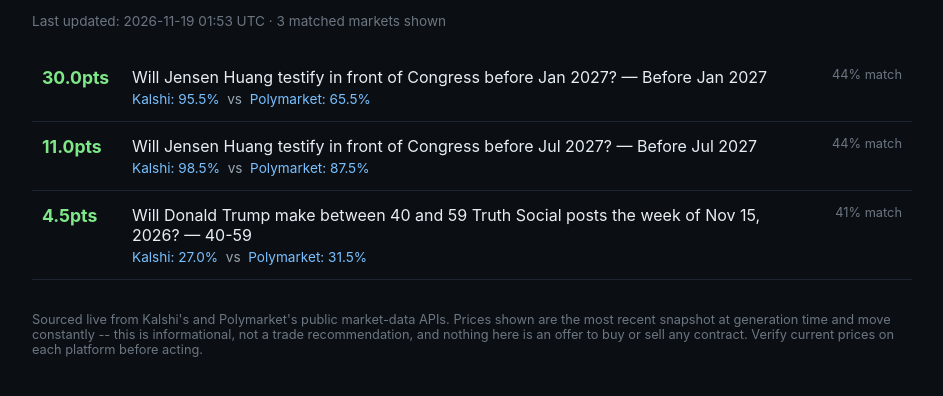
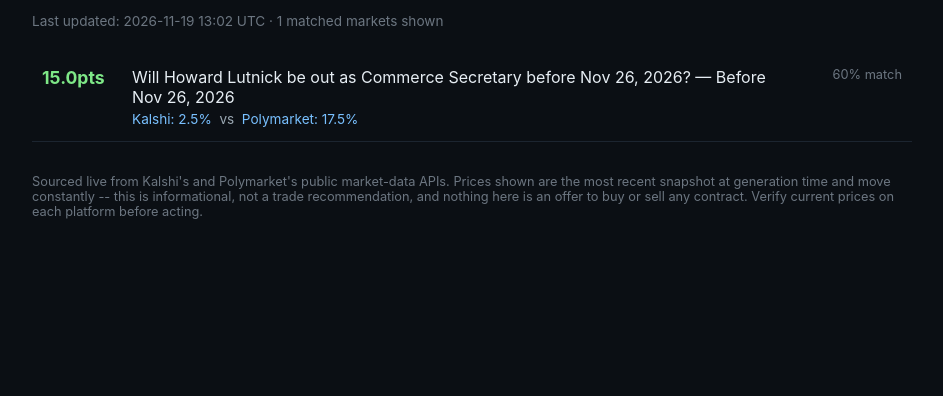
Before and after one commit to dondadahdidit/predict-gap-scanner, a plain HTML site: page docs/index.html in a window 1280 px wide. Shown: the part 110-506 px from the top of the page, without its empty margins (168-1111 px from the left). Drawn offline with Linux system fonts and the light colour scheme.

Commit message:
Update gap scan 2026-11-19T13:02Z

```diff
--- a/docs/index.html
+++ b/docs/index.html
@@ -28,45 +28,21 @@
 <div class="wrap">
   <h1>Predict Gap Scanner</h1>
   <p class="desc">Kalshi vs Polymarket -- same real-world question, different price. Refreshed automatically every few hours from each platform's public API.</p>
-  <div class="meta">Last updated: 2026-11-19 01:53 UTC &middot; 3 matched markets shown</div>
+  <div class="meta">Last updated: 2026-11-19 13:02 UTC &middot; 1 matched markets shown</div>
   <table>
     <tbody>
 
     <tr>
-      <td class="gap">30.0pts</td>
+      <td class="gap">15.0pts</td>
       <td>
-        <div class="q">Will Jensen Huang testify in front of Congress before Jan 2027? — Before Jan 2027</div>
+        <div class="q">Will Howard Lutnick be out as Commerce Secretary before Nov 26, 2026? — Before Nov 26, 2026</div>
         <div class="sub">
-          <a href="https://kalshi.com/markets/kxhuangtestify" target="_blank" rel="noopener">Kalshi: 95.5%</a>
+          <a href="https://kalshi.com/markets/kxlutnickout" target="_blank" rel="noopener">Kalshi: 2.5%</a>
           &nbsp;vs&nbsp;
-          <a href="https://polymarket.com/event/will-jensen-huang-publicly-testify-before-congress-by-december-31-2026" target="_blank" rel="noopener">Polymarket: 65.5%</a>
+          <a href="https://polymarket.com/event/howard-lutnick-out-as-secretary-of-commerce-by-december-31" target="_blank" rel="noopener">Polymarket: 17.5%</a>
         </div>
       </td>
-      <td class="sim">44% match</td>
-    </tr>
-    <tr>
-      <td class="gap">11.0pts</td>
-      <td>
-        <div class="q">Will Jensen Huang testify in front of Congress before Jul 2027? — Before Jul 2027</div>
-        <div class="sub">
-          <a href="https://kalshi.com/markets/kxhuangtestify" target="_blank" rel="noopener">Kalshi: 98.5%</a>
-          &nbsp;vs&nbsp;
-          <a href="https://polymarket.com/event/will-jensen-huang-publicly-testify-before-congress-by-june-30-2027" target="_blank" rel="noopener">Polymarket: 87.5%</a>
-        </div>
-      </td>
-      <td class="sim">44% match</td>
-    </tr>
-    <tr>
-      <td class="gap">4.5pts</td>
-      <td>
-        <div class="q">Will Donald Trump make between 40 and 59 Truth Social posts the week of Nov 15, 2026? — 40-59</div>
-        <div class="sub">
-          <a href="https://kalshi.com/markets/kxtruthsocial" target="_blank" rel="noopener">Kalshi: 27.0%</a>
-          &nbsp;vs&nbsp;
-          <a href="https://polymarket.com/event/donald-trump-of-truth-social-posts-november-17-november-24-2026-40-59" target="_blank" rel="noopener">Polymarket: 31.5%</a>
-        </div>
-      </td>
-      <td class="sim">41% match</td>
+      <td class="sim">60% match</td>
     </tr>
     </tbody>
   </table>
```
Also changed, not shown: docs/matches.json (+9 -29 lines).
